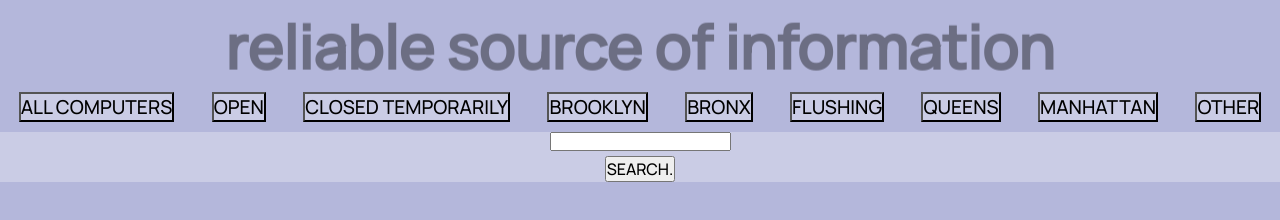
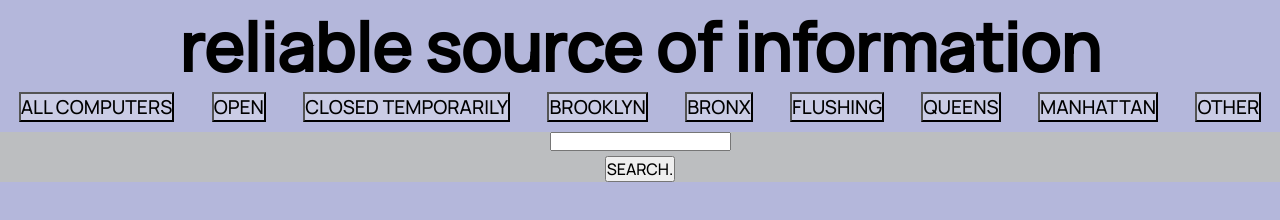
Before and after one commit to staten-island-tech/api-project-rae-2, a website built with Vite: page apirachel/index.html in a window 1280 px wide. Built offline with nearby package versions, Linux system fonts and the light colour scheme; no server answers; a web font is replaced by a local one.

Commit message:
Update style.css

```diff
--- a/apirachel/css/style.css
+++ b/apirachel/css/style.css
@@ -33,7 +33,7 @@ body,
     margin-top: 10px;
     flex-direction: row;
     text-align: center;
-    background-color: #f8f8f850;
+    background-color: #cccb8250;
 }
 
 .click{
```
